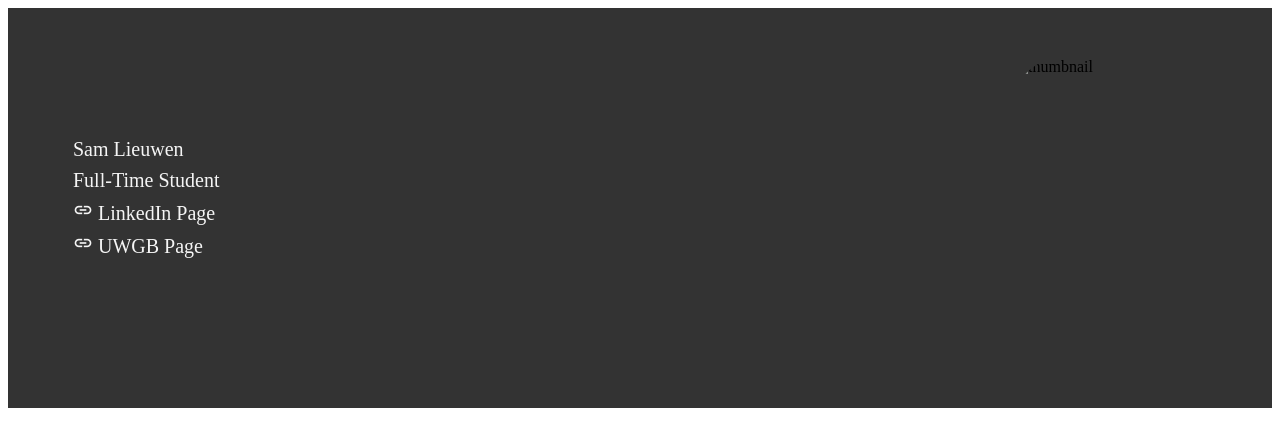
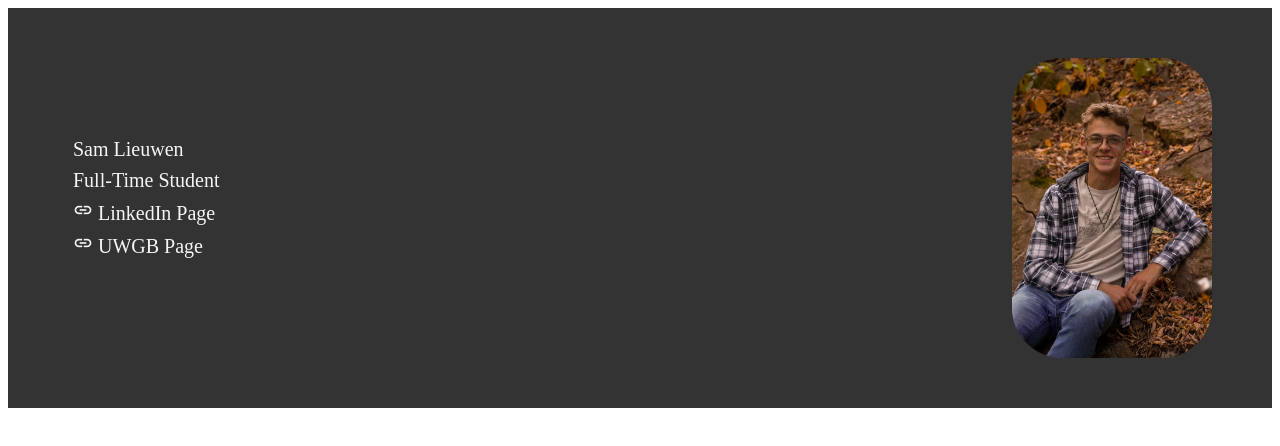
Before and after one commit to SamLieuwen/Comp-Sci-201, a plain HTML site: page index.html in a window 1280 px wide. Drawn offline with Linux system fonts and the light colour scheme.

Commit message:
image link

```diff
--- a/index.html
+++ b/index.html
@@ -15,7 +15,7 @@
             </tr>
             <tr>
                 <td>Full-Time Student</td>
-                <img src="thumbnail.jpg" alt="thumbnail" class="self-image">
+                <a href="images/thumbnail.jpg"><img src="images/thumbnail.jpg" alt="thumbnail" class="self-image"></a>
             </tr>
             <tr>
                 <td><i class="material-icons">link</i> <a href="www.linkedin.com/in/sam-lieuwen-787481318">LinkedIn Page</a></td>
```
